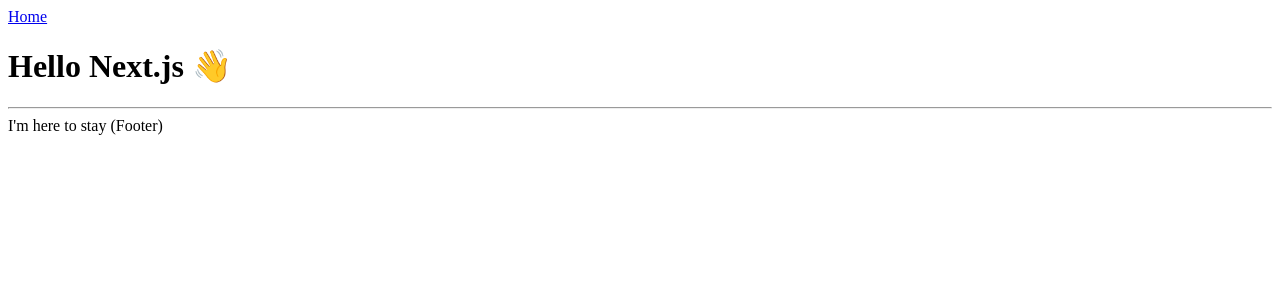
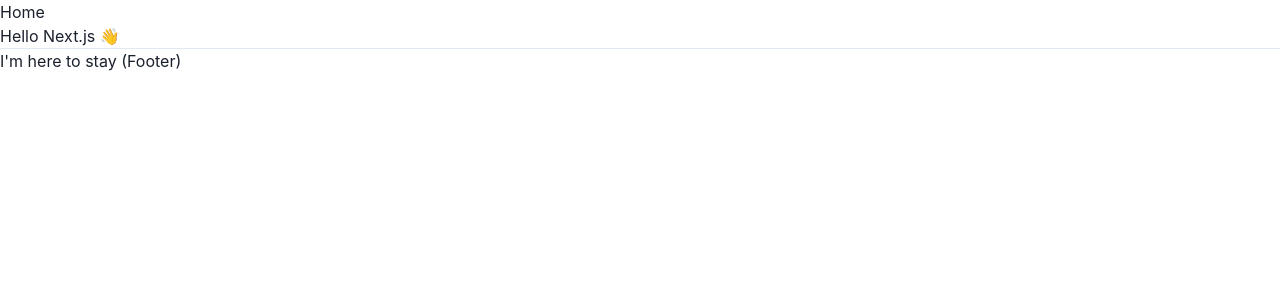
Before and after one commit to hoshitaro-creative/character-counter, a Next.js app: page / in a window 1280 px wide. Shown: the top 300 px of the page. Built offline with nearby package versions, Linux system fonts and the light colour scheme.

Commit message:
add: _app.tsxにchakra-uiをセットアップした

```diff
--- /dev/null
+++ b/pages/_app.tsx
@@ -0,0 +1,10 @@
+import type { AppProps } from "next/app";
+import { ChakraProvider } from "@chakra-ui/react";
+
+const App = ({ Component, pageProps }: AppProps) => (
+  <ChakraProvider>
+    <Component {...pageProps} />
+  </ChakraProvider>
+);
+
+export default App;
```
